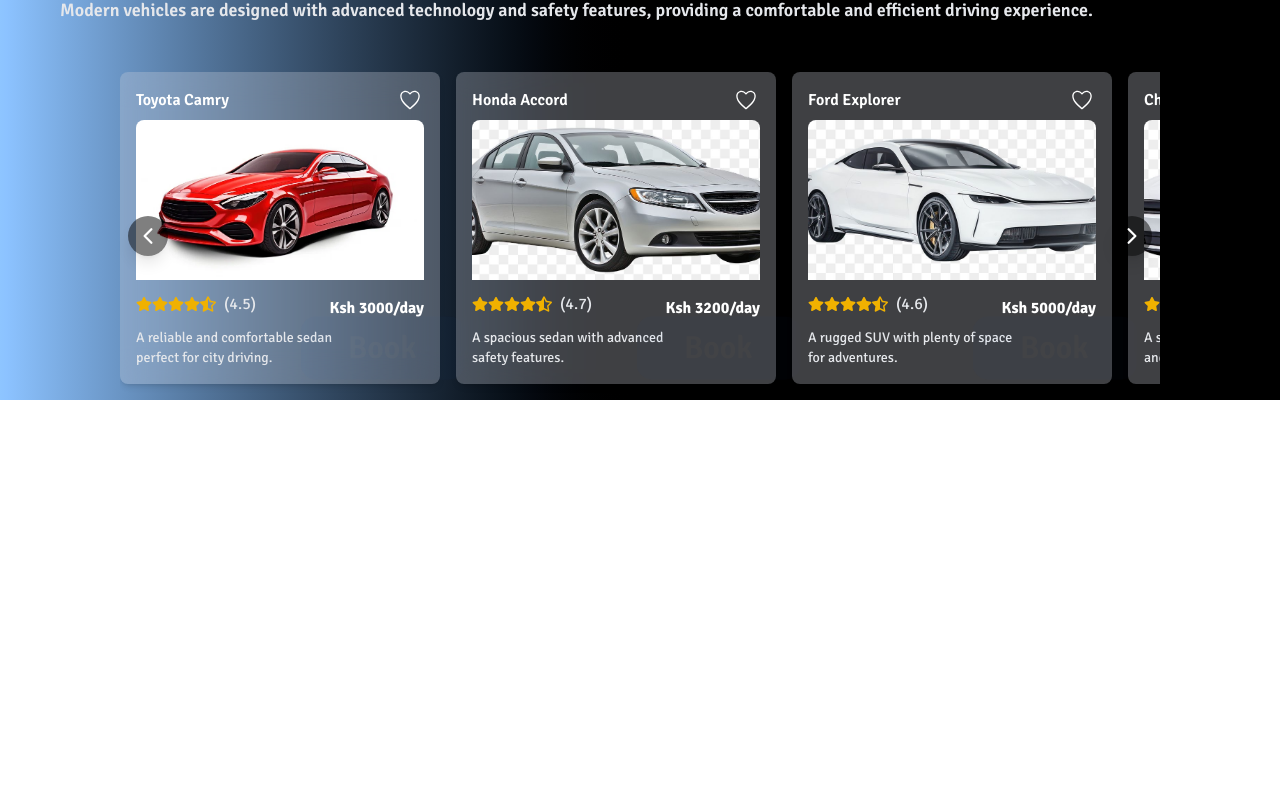
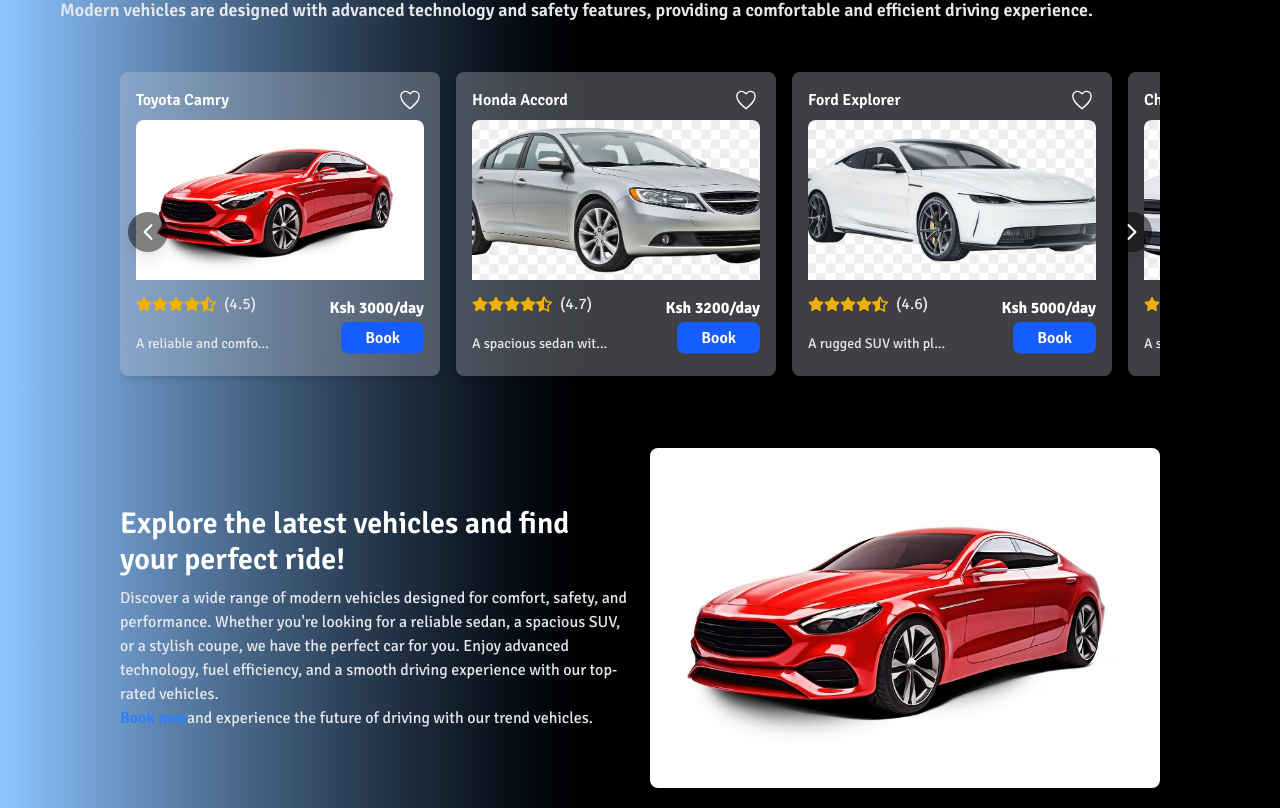
Before and after one commit to Grealishgit/Car-Booking-MariaDB, a React (Vite) app in the folder frontend/: page / in a window 1280 px wide. Shown: the part 884-1692 px from the top of the page. Before the commit the page ends 1284 px from the top, so only its background shows below. Built offline with nearby package versions, Linux system fonts and the light colour scheme.

Commit message:
Add react-hot-toast for notifications and update CardCard component with toast messages

```diff
--- a/frontend/package.json
+++ b/frontend/package.json
@@ -14,6 +14,7 @@
     "axios": "^1.10.0",
     "react": "^19.1.0",
     "react-dom": "^19.1.0",
+    "react-hot-toast": "^2.5.2",
     "react-icons": "^5.5.0",
     "react-router-dom": "^7.6.3",
     "tailwindcss": "^4.1.11"
--- a/frontend/src/App.jsx
+++ b/frontend/src/App.jsx
@@ -4,6 +4,7 @@ import Home from './pages/Home'
 import Service from './pages/Service'
 import Locations from './pages/Locations'
 import Contact from './pages/Contact'
+import { Toaster } from 'react-hot-toast'
 
 
 
@@ -11,12 +12,14 @@ function App() {
   return (
     <>
       <Navbar />
+      <Toaster />
       <Routes>
         <Route path="/" element={<Home />} />
         <Route path="/service" element={<Service />} />
         <Route path="/locations" element={<Locations />} />
         <Route path="/contact" element={<Contact />} />
       </Routes>
+
     </>
   )
 
--- a/frontend/src/components/CardCard.jsx
+++ b/frontend/src/components/CardCard.jsx
@@ -13,6 +13,7 @@ import './CardCard.css'
 import { FaStar } from "react-icons/fa";
 import { FaStarHalfAlt } from "react-icons/fa";
 import { FaRegStar } from "react-icons/fa";
+import toast from 'react-hot-toast'
 
 const carInfo = [
     {
@@ -119,10 +120,12 @@ const CardCard = () => {
             const newFavorites = new Set(prev);
             if (newFavorites.has(carId)) {
                 newFavorites.delete(carId);
-                console.log(`Car with ID ${carId} removed from favorites`);
+                toast.success(`Car  ${carId} removed from favorites`);
+                // console.log(`Car with ID ${carId} removed from favorites`);
             } else {
                 newFavorites.add(carId);
-                console.log(`Car with ID ${carId} added to favorites`);
+                toast.success(`Car  ${carId} added to favorites`);
+                // console.log(`Car with ID ${carId} added to favorites`);
             }
             return newFavorites;
         });
@@ -182,8 +185,12 @@ const CardCard = () => {
                                         <p className="text-white font-bold mt-2">Ksh {car.price}</p>
                                     </div>
                                     <div className='flex justify-between items-center mt-2'>
-                                        <p className="text-gray-200 text-sm">{car.description}</p>
-                                        <button className=" bg-blue-600 animate-ping font-semibold px-6 py-1 cursor-pointer rounded-lg
+                                        <p className="text-gray-200 text-sm">
+                                            {car.description.length ? car.description.length > 30 ? `${car.description.slice(0, 20)}...`
+                                                : car.description
+                                                : "No description available"
+                                            }</p>
+                                        <button className=" bg-blue-600 animate-bounce font-semibold px-6 py-1 cursor-pointer rounded-lg
                                          text-white transition duration-300 hover:bg-blue-700">
                                             Book
                                         </button>
@@ -193,6 +200,26 @@ const CardCard = () => {
                         </div>
                     </div>
                 </div>
+
+                <div className='flex  mb-5 items-center justify-center mt-10 gap-5'>
+                    <div className='md:w-1/2 w-full flex flex-col justify-center items-start'>
+                        <p className='text-white text-3xl font-semibold mt-4'>
+                            Explore the latest vehicles and find your perfect ride!</p>
+                        <p className='text-gray-200 text-md mt-2'>
+                            Discover a wide range of modern vehicles designed for comfort, safety, and performance.
+                            Whether you're looking for a reliable sedan, a spacious SUV, or a stylish coupe,
+                            we have the perfect car for you. Enjoy advanced technology, fuel efficiency,
+                            and a smooth driving experience with our top-rated vehicles.
+                            <br />
+                            <span className='text-blue-500 font-semibold'>Book now</span>
+                            and experience the future of driving with our trend vehicles.
+                        </p>
+                    </div>
+                    <div className='md:w-1/2 w-full flex justify-center items-center'>
+                        <img src={car1} alt="Car" className='w-full h-85 object-cover rounded-lg shadow-lg mt-4' />
+
+                    </div>
+                </div>
             </div>
 
         </div>
```
Also changed, not shown: 1 other file (tests, documents, lock files or other folders).
